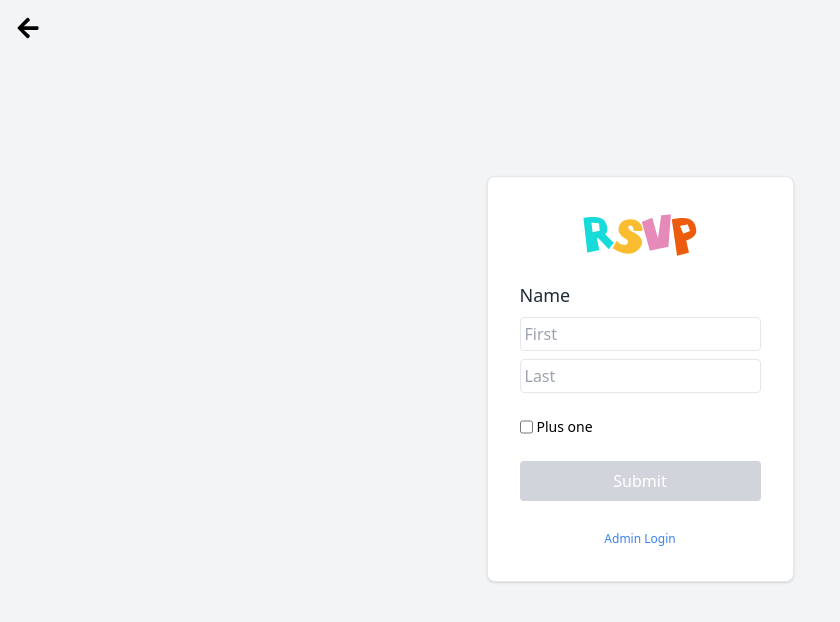
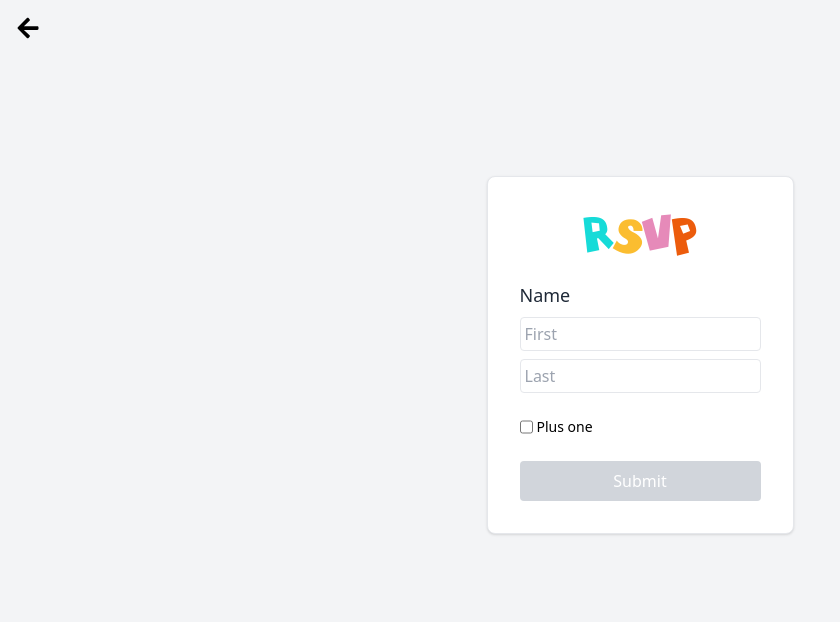
Before and after one commit to jayastronomic/TikiTaylor, a React (Create React App) app: page /reservation in a window 1280 px wide. Shown: the top 622 px of the page, without its empty margins (0-840 px from the left). Built offline with nearby package versions, Linux system fonts and the light colour scheme; no server answers.

Commit message:
Fix bugs

```diff
--- a/src/pages/Reservation.jsx
+++ b/src/pages/Reservation.jsx
@@ -182,11 +182,6 @@ const Reservation = () => {
           >
             Submit
           </motion.button>{" "}
-          <div>
-            <Link to="/login" className="text-xs text-blue-500 hover:underline">
-              Admin Login
-            </Link>
-          </div>
         </form>
       </motion.div>
       {visible && <Modal />}
```
